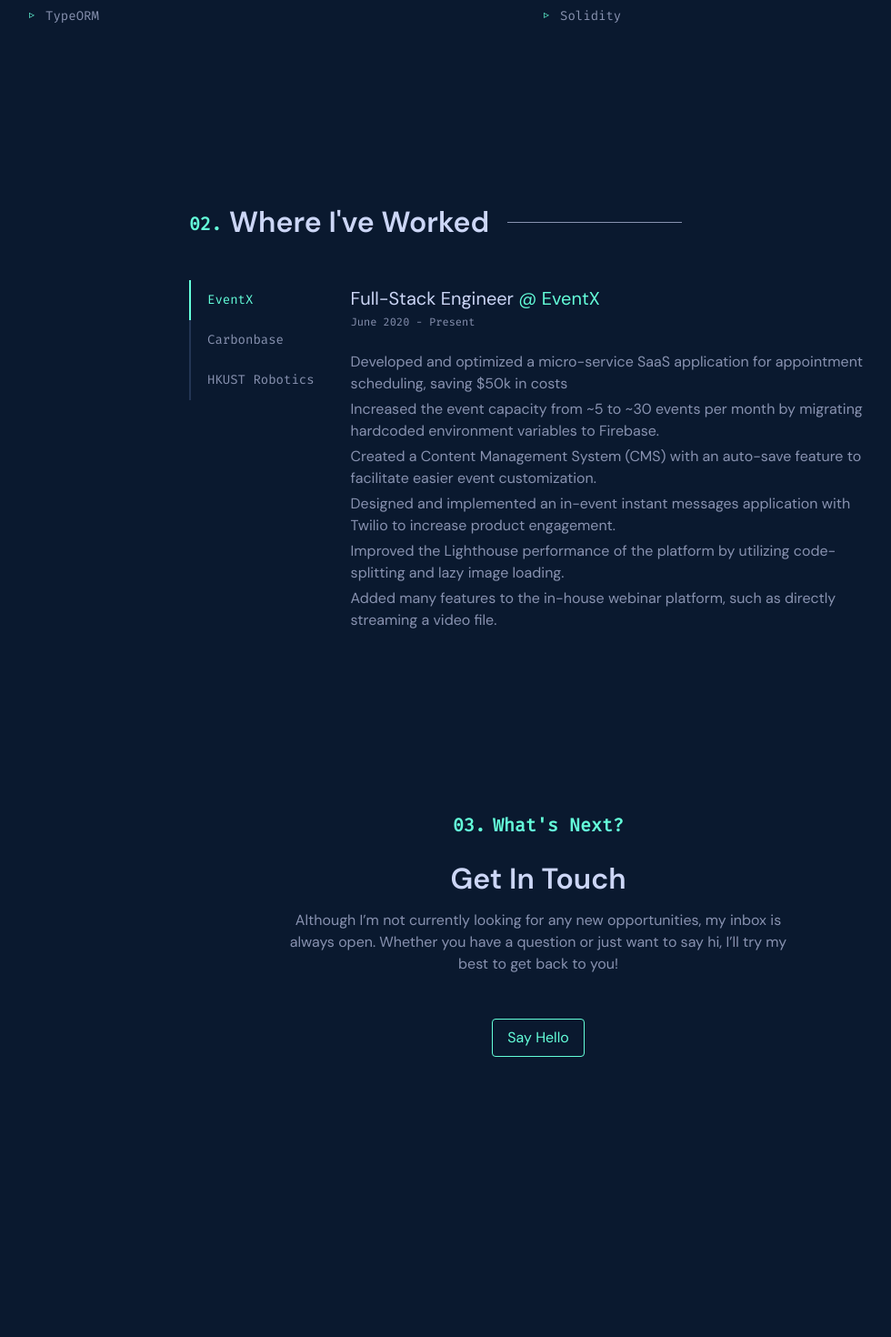
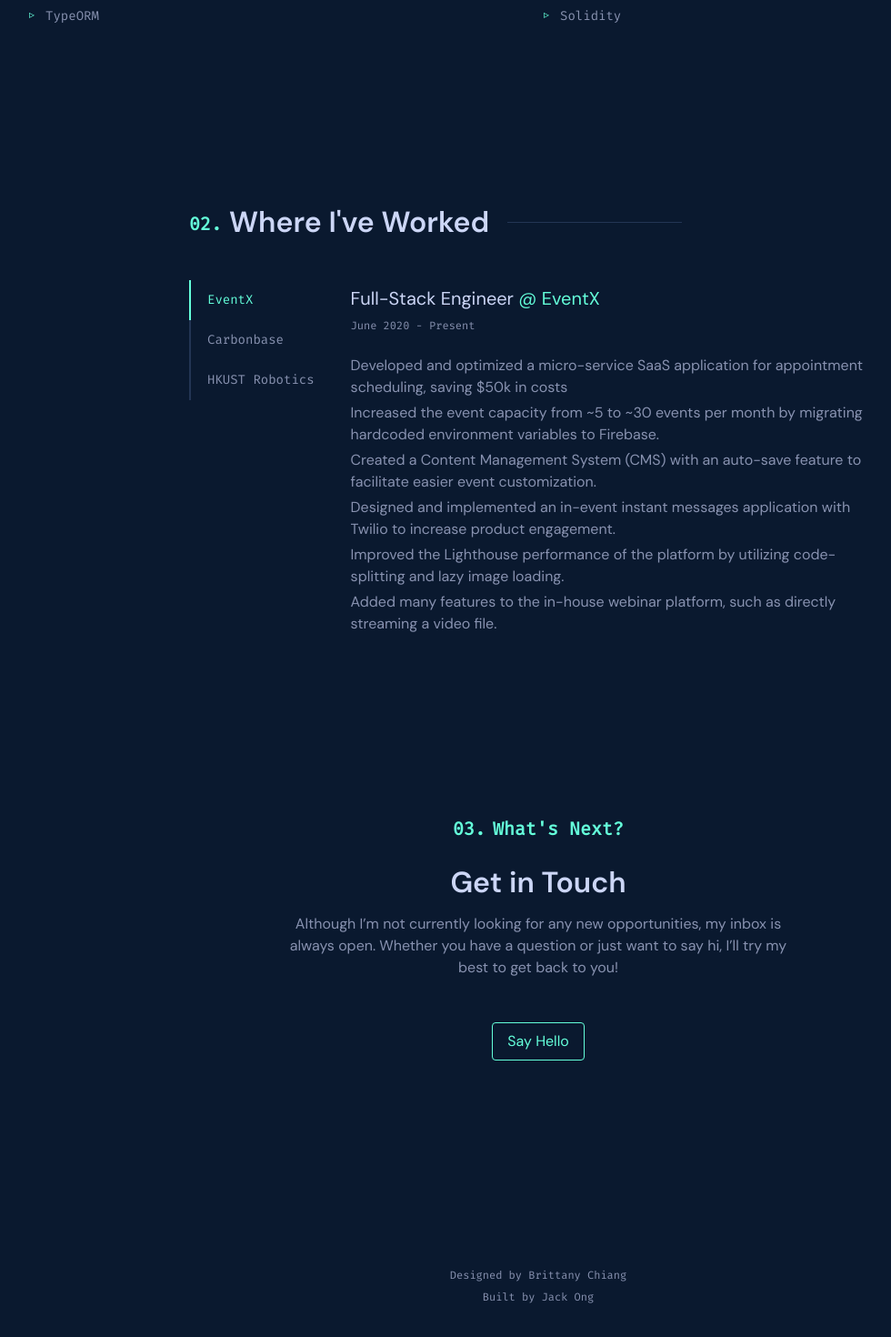
Before and after one commit to jackkkonggg/jackkkonggg.github.io, a Next.js app: page / in a window 1280 px wide. Shown: the part 1208-2678 px from the top of the page at 91% size, without its empty margins (48-1028 px from the left). Before the commit the page ends 2466 px from the top, so only its background shows below. Built offline with nearby package versions, Linux system fonts and the light colour scheme.

Commit message:
feat: footer

```diff
--- /dev/null
+++ b/src/components/Footer.tsx
@@ -0,0 +1,25 @@
+import { Link } from '@/design-system/Link';
+import clsx from 'clsx';
+import { FC } from 'react';
+
+export const Footer: FC = () => {
+  return (
+    <footer
+      className={clsx(
+        'flex flex-col items-center justify-center',
+        'w-full p-8',
+        'text-slate-dark font-mono text-xs leading-6',
+      )}
+    >
+      <Link
+        disableHoverEffects
+        className="text-inherit hover:text-green"
+        href="https://github.com/bchiang7/v4"
+        target="_blank"
+      >
+        Designed by Brittany Chiang
+      </Link>
+      <p>Built by Jack Ong</p>
+    </footer>
+  );
+};
--- a/src/components/Main/Contact.tsx
+++ b/src/components/Main/Contact.tsx
@@ -4,11 +4,11 @@
 
 export const Contact: FC = () => {
   return (
-    <section className="py-24 max-w-xl mx-auto flex flex-col items-center">
+    <section className="py-24 max-w-xl mx-auto mb-24 flex flex-col items-center">
       <p className="counter-increment before-green-counter before:mr-2 text-sm-scalable text-green font-mono">
-        What's Next?
+        What&apos;s Next?
       </p>
-      <h2 className="mt-5 text-slate-light text-md-scalable">Get In Touch</h2>
+      <h2 className="mt-5 text-slate-light text-md-scalable">Get in Touch</h2>
       <p className="mt-2.5 text-center text-slate-dark">
         Although I’m not currently looking for any new opportunities, my inbox
         is always open. Whether you have a question or just want to say hi, I’ll
--- a/src/components/Main/Experience.tsx
+++ b/src/components/Main/Experience.tsx
@@ -91,7 +91,7 @@
               {selectedExperience.companyName}
             </Link>
           </h3>
-          <p className="mt-1 font-mono text-xs text-slate-dark">
+          <p className="mt-2 font-mono text-xs text-slate-dark">
             {selectedExperience.start} - {selectedExperience.end}
           </p>
           <ul className="mt-6">
--- a/src/components/Main/NumberedHeading.tsx
+++ b/src/components/Main/NumberedHeading.tsx
@@ -20,7 +20,7 @@
       >
         {heading}
       </h2>
-      <div className="w-48 h-px bg-slate-dark" />
+      <div className="w-48 h-px bg-navy-light" />
     </div>
   );
 };
--- a/src/components/Main/index.tsx
+++ b/src/components/Main/index.tsx
@@ -1,5 +1,6 @@
 import { FC } from 'react';
 import { About } from './About';
+import { Contact } from './Contact';
 import { Experience } from './Experience';
 import { Hero } from './Hero';
 
@@ -9,6 +10,7 @@
       <Hero />
       <About />
       <Experience />
+      <Contact />
     </main>
   );
 };
--- a/src/design-system/Tab/index.tsx
+++ b/src/design-system/Tab/index.tsx
@@ -1,4 +1,11 @@
-import { FC, MouseEvent, useEffect, useRef, HTMLAttributes } from 'react';
+import {
+  FC,
+  MouseEvent,
+  useEffect,
+  useRef,
+  HTMLAttributes,
+  useState,
+} from 'react';
 import { twMerge } from 'tailwind-merge';
 import {
   TabContextProvider,
@@ -104,9 +111,40 @@
 interface TabPanelProps
   extends Exclude<HTMLAttributes<HTMLDivElement>, 'role'> {}
 
-const TabPanel: FC<TabPanelProps> = (props) => (
-  <div role="tabpanel" {...props} />
-);
+const TabPanel: FC<TabPanelProps> = ({ style, ...props }) => {
+  const tabPanelRef = useRef<HTMLDivElement>(null);
+  const [minHeightPx, setMinHeight] = useState(0);
+
+  useEffect(() => {
+    const currentPanelHeight =
+      tabPanelRef.current?.getBoundingClientRect().height ?? 0;
+    setMinHeight((prevMinHeight) =>
+      currentPanelHeight > prevMinHeight ? currentPanelHeight : prevMinHeight,
+    );
+
+    // Reset minHeight when tab panel resizes
+    const handleResize = () => {
+      setMinHeight(0);
+    };
+
+    window.addEventListener('resize', handleResize);
+    return () => {
+      window.removeEventListener('resize', handleResize);
+    };
+  }, [props.children]);
+
+  return (
+    <div
+      ref={tabPanelRef}
+      role="tabpanel"
+      style={{
+        ...(style ?? {}),
+        minHeight: `${minHeightPx}px`,
+      }}
+      {...props}
+    />
+  );
+};
 
 export const Tab = {
   Group: TabGroup,
--- a/src/pages/index.tsx
+++ b/src/pages/index.tsx
@@ -4,14 +4,14 @@
 import { Fragment } from 'react';
 import { Socials } from '@/components/Socials';
 import { Main } from '@/components/Main';
-import { Contact } from '@/components/Main/Contact';
+import { Footer } from '@/components/Footer';
 
 const Home: NextPage = () => {
   return (
     <Fragment>
       <NavBar />
       <Main />
-      <Contact />
+      <Footer />
       <Socials />
     </Fragment>
   );
--- a/tailwind.config.js
+++ b/tailwind.config.js
@@ -6,6 +6,7 @@
       green: '#64ffda',
       current: 'currentColor',
       transparent: 'transparent',
+      inherit: 'inherit',
 
       'navy-light': '#233554',
       'navy-main': '#112240',
```
